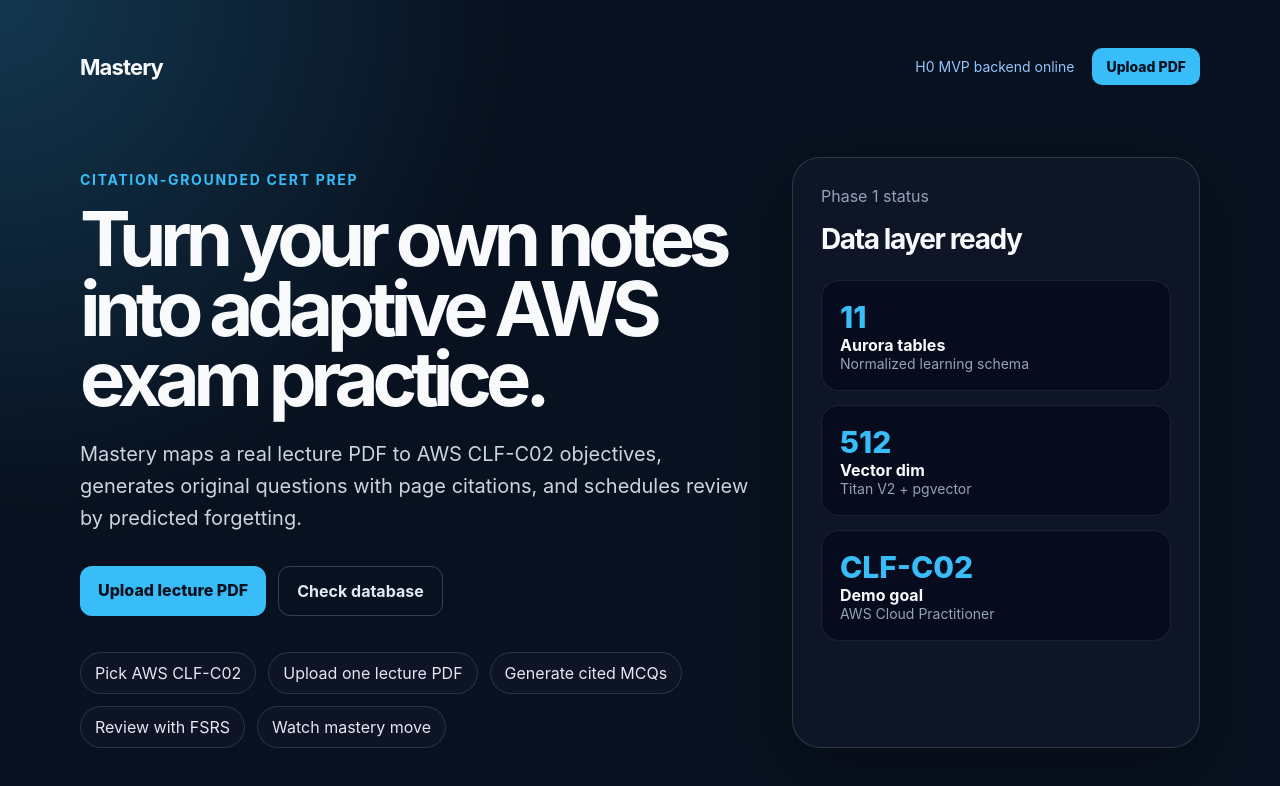
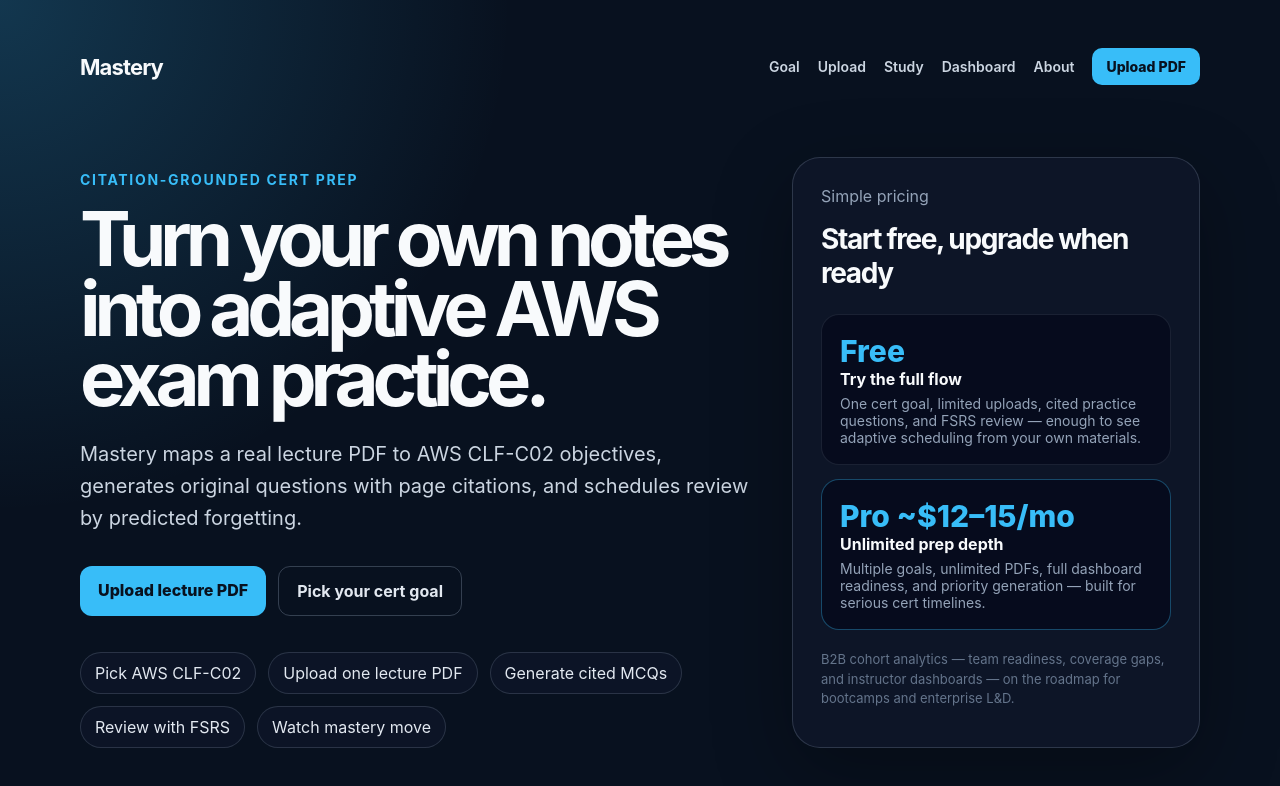
Before and after one commit to EternalBlissard/Mastery, a Next.js app: page / in a window 1280 px wide. Shown: the top 786 px of the page. Built offline with nearby package versions, Linux system fonts and the light colour scheme.

Commit message:
feat(ui): landing Pro pricing + B2B tease + flow nav links
Phase 6 design + business polish — iteration 1

```diff
--- a/app/page.tsx
+++ b/app/page.tsx
@@ -1,9 +1,3 @@
-const stats = [
-  { label: "Aurora tables", value: "11", detail: "Normalized learning schema" },
-  { label: "Vector dim", value: "512", detail: "Titan V2 + pgvector" },
-  { label: "Demo goal", value: "CLF-C02", detail: "AWS Cloud Practitioner" },
-];
-
 const flow = [
   "Pick AWS CLF-C02",
   "Upload one lecture PDF",
@@ -11,6 +5,21 @@
   "Review with FSRS",
   "Watch mastery move",
 ];
+
+const navLinks = [
+  { href: "/goal", label: "Goal" },
+  { href: "/upload", label: "Upload" },
+  { href: "/study", label: "Study" },
+  { href: "/dashboard", label: "Dashboard" },
+  { href: "/about", label: "About" },
+];
+
+const linkStyle = {
+  color: "#cbd5e1",
+  fontSize: 14,
+  fontWeight: 600,
+  textDecoration: "none",
+} as const;
 
 export default function HomePage() {
   return (
@@ -27,13 +36,19 @@
           style={{
             alignItems: "center",
             display: "flex",
+            flexWrap: "wrap",
+            gap: 16,
             justifyContent: "space-between",
             marginBottom: 72,
           }}
         >
           <strong style={{ fontSize: 22, letterSpacing: "-0.04em" }}>Mastery</strong>
-          <div style={{ alignItems: "center", display: "flex", gap: 18 }}>
-            <span style={{ color: "#93c5fd", fontSize: 14 }}>H0 MVP backend online</span>
+          <div style={{ alignItems: "center", display: "flex", flexWrap: "wrap", gap: 18 }}>
+            {navLinks.map((item) => (
+              <a key={item.href} href={item.href} style={linkStyle}>
+                {item.label}
+              </a>
+            ))}
             <a
               href="/upload"
               style={{
@@ -86,7 +101,7 @@
                 Upload lecture PDF
               </a>
               <a
-                href="/api/health/db"
+                href="/goal"
                 style={{
                   border: "1px solid rgba(148, 163, 184, 0.32)",
                   borderRadius: 12,
@@ -96,7 +111,7 @@
                   textDecoration: "none",
                 }}
               >
-                Check database
+                Pick your cert goal
               </a>
             </div>
 
@@ -127,12 +142,10 @@
               padding: 28,
             }}
           >
-            <p style={{ color: "#94a3b8", marginTop: 0 }}>Phase 1 status</p>
-            <h2 style={{ fontSize: 28, letterSpacing: "-0.05em", marginTop: 0 }}>Data layer ready</h2>
+            <p style={{ color: "#94a3b8", marginTop: 0 }}>Simple pricing</p>
+            <h2 style={{ fontSize: 28, letterSpacing: "-0.05em", marginTop: 0 }}>Start free, upgrade when ready</h2>
             <div style={{ display: "grid", gap: 14, marginTop: 24 }}>
-              {stats.map((stat) => (
               <div
-                  key={stat.label}
                 style={{
                   background: "rgba(2, 6, 23, 0.58)",
                   border: "1px solid rgba(148, 163, 184, 0.14)",
@@ -140,12 +153,33 @@
                   padding: 18,
                 }}
               >
-                  <div style={{ color: "#38bdf8", fontSize: 30, fontWeight: 800 }}>{stat.value}</div>
-                  <div style={{ fontWeight: 700 }}>{stat.label}</div>
-                  <div style={{ color: "#94a3b8", fontSize: 14 }}>{stat.detail}</div>
+                <div style={{ color: "#38bdf8", fontSize: 30, fontWeight: 800 }}>Free</div>
+                <div style={{ fontWeight: 700 }}>Try the full flow</div>
+                <div style={{ color: "#94a3b8", fontSize: 14, marginTop: 6 }}>
+                  One cert goal, limited uploads, cited practice questions, and FSRS review — enough to see adaptive
+                  scheduling from your own materials.
                 </div>
-              ))}
               </div>
+              <div
+                style={{
+                  background: "rgba(2, 6, 23, 0.58)",
+                  border: "1px solid rgba(56, 189, 248, 0.35)",
+                  borderRadius: 18,
+                  padding: 18,
+                }}
+              >
+                <div style={{ color: "#38bdf8", fontSize: 30, fontWeight: 800 }}>Pro ~$12–15/mo</div>
+                <div style={{ fontWeight: 700 }}>Unlimited prep depth</div>
+                <div style={{ color: "#94a3b8", fontSize: 14, marginTop: 6 }}>
+                  Multiple goals, unlimited PDFs, full dashboard readiness, and priority generation — built for
+                  serious cert timelines.
+                </div>
+              </div>
+            </div>
+            <p style={{ color: "#64748b", fontSize: 13, lineHeight: 1.5, marginBottom: 0, marginTop: 20 }}>
+              B2B cohort analytics — team readiness, coverage gaps, and instructor dashboards — on the roadmap for
+              bootcamps and enterprise L&D.
+            </p>
           </aside>
         </div>
       </section>
```
Also changed, not shown: 1 other file (tests, documents, lock files or other folders). Lines whose indentation alone changed are shown as unchanged.
